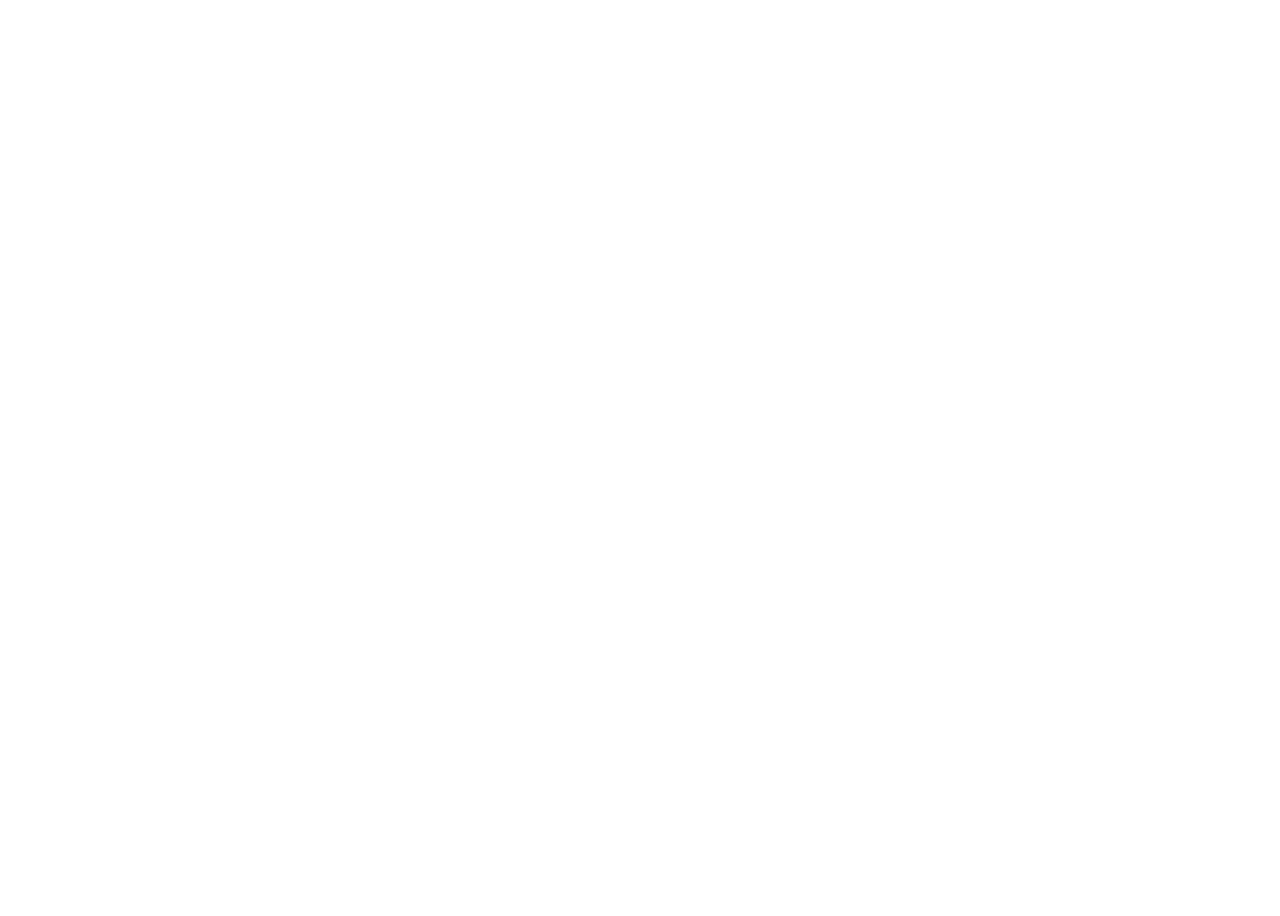
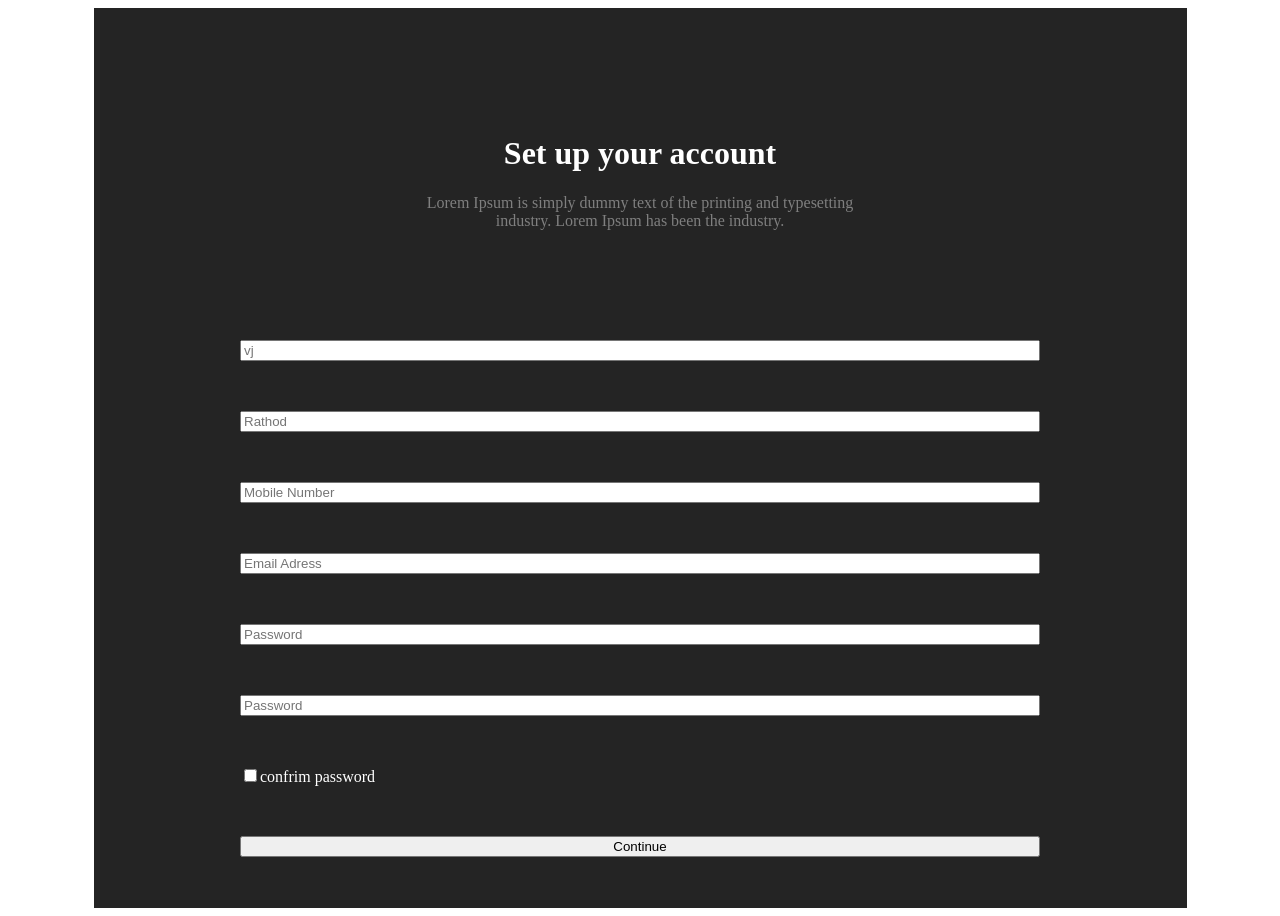
Before and after one commit to javohirturgunboyev/5-oy-6-homework, a plain HTML site: page index.html in a window 1280 px wide. Before the commit the page ends 800 px from the top, so only its background shows below. Drawn offline with Linux system fonts and the light colour scheme.

Commit message:
tugatdim

```diff
--- a/index.html
+++ b/index.html
@@ -1,17 +1,39 @@
 <!DOCTYPE html>
 <html lang="en">
-<head>
-    <meta charset="UTF-8">
-    <meta name="viewport" content="width=device-width, initial-scale=1.0">
+  <head>
+    <meta charset="UTF-8" />
+    <meta name="viewport" content="width=device-width, initial-scale=1.0" />
     <title>Document</title>
-    <link rel="stylesheet" href="./style.css">
-</head>
-<body>
+    <link rel="stylesheet" href="./style.css" />
+  </head>
+  <body>
+    <div class="container">
+      <div class="top">
+        <h1>Set up your account</h1>
+        <p>
+          Lorem Ipsum is simply dummy text of the printing and typesetting
+          <br />
+          industry. Lorem Ipsum has been the industry.
+        </p>
+      </div>
+      <form id="form">
+
+        <input type="text" name="" id="vj" placeholder="vj">
+        <input type="text" name="" id="name" placeholder="Rathod">
+        <input type="number" name="" id="tel" placeholder="Mobile Number">
+        <input type="email" name="" id="email" placeholder="Email Adress">
+        <input type="password" name="" id="password" placeholder="Password">
+        <input type="password" name="" id="password" placeholder="Password">
+        <label>
+            <input type="checkbox" name="checkbox1">confrim password
+        </label>
+        <button id="btn">Continue</button>
+
+    </form>
 
 
-
-
+    </div>
 
     <script src="./my.js"></script>
-</body>
+  </body>
 </html>
--- a/my.js
+++ b/my.js
@@ -0,0 +1,20 @@
+const form = document.querySelector('#form');
+const vj = document.querySelector('#vj');
+const name = document.querySelector('#name');
+const number = document.querySelector('#tel');
+const email = document.querySelector('#email');
+const password = document.querySelector('#password');
+const button = document.querySelector('#btn')
+
+form.addEventListener('submit', function(event) {
+    event.preventDefault()
+    // const action = {
+    //   name: name.value,
+    //   tel : tel.value,
+    //   email: email.value,
+    //   password : password.value,
+
+    // };
+    // console.log(action);
+    console.log(name.value);
+})
--- a/style.css
+++ b/style.css
@@ -0,0 +1,38 @@
+.container{
+    max-width: 1093px;
+    width: 100%;
+    height: 900px;
+    margin: 0 auto;
+    padding: 0;
+    box-sizing: border-box;
+    background-color:#242424;
+}
+
+.top{
+    padding-top: 106px;
+align-items: center;
+justify-content: center;
+text-align: center;
+}
+
+.top h1{
+    color: #FFFFFF;
+}
+
+.top p{
+    color: #7F7F7F;
+}
+
+#form{
+display: flex;
+width: 800px;
+margin: 50px auto;
+flex-direction: column;
+gap: 50px;
+padding-top: 60px;
+}
+
+label{
+color:#fff;
+align-items:center
+}
```
